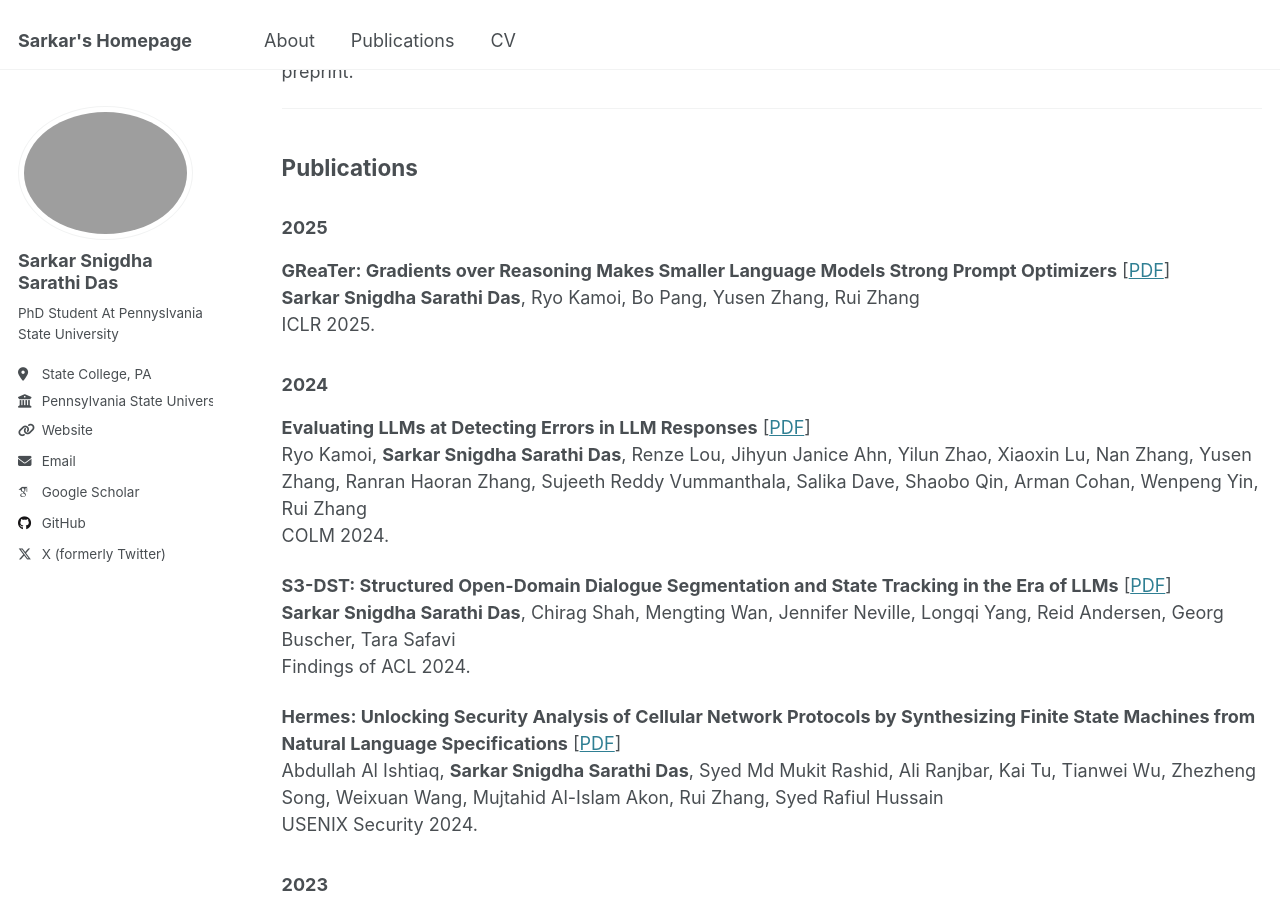
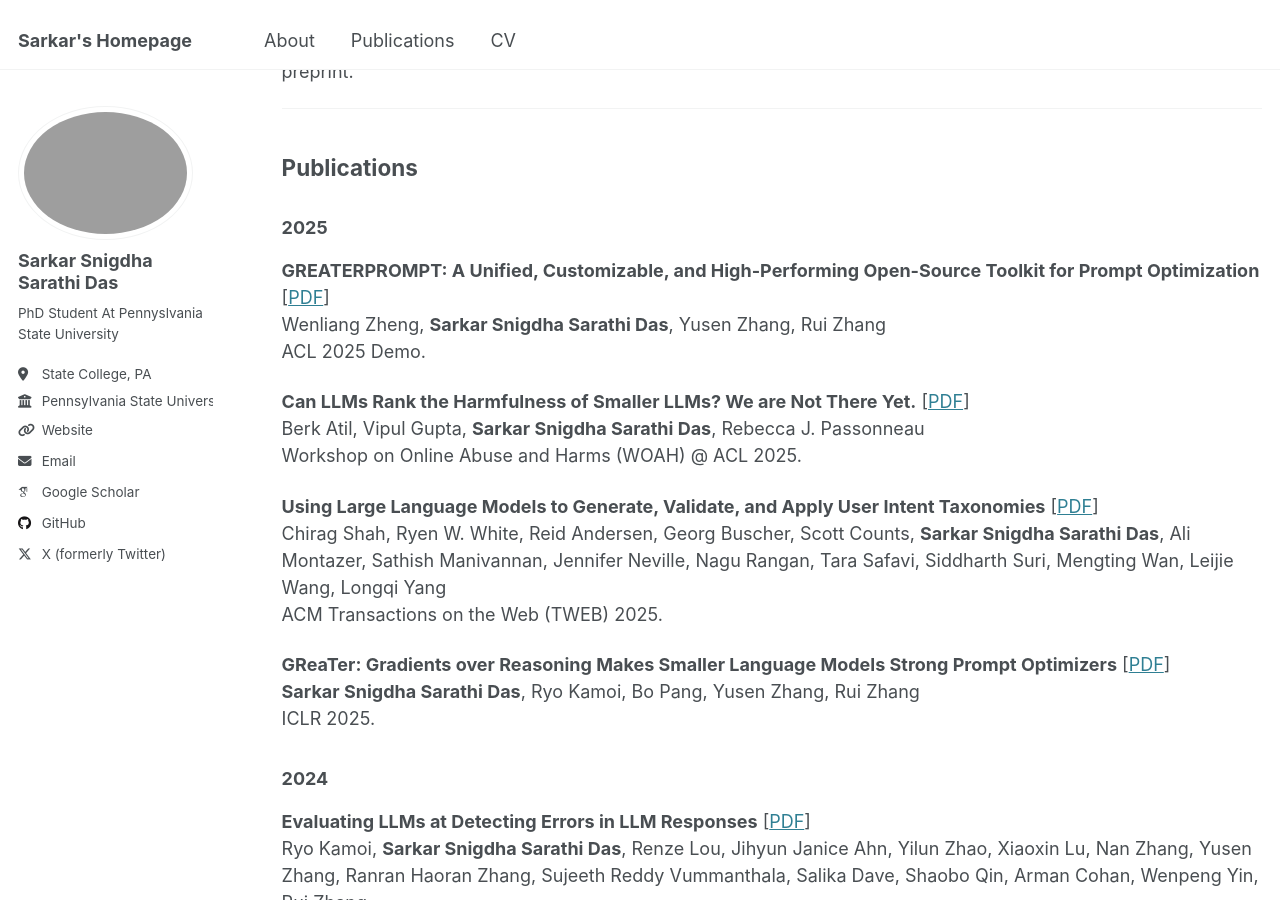
Before and after one commit to Sarathismg/sarathismg.github.io, a Jekyll site: the page built from _pages/publications.html, in a window 1280 px wide and 900 px high, scrolled down 483 px. Built offline with Jekyll 4.4.1, drawn with Linux system fonts in a browser that asks for light colours; some web fonts are replaced.

Commit message:
Update publications.html
Added Published Papers

```diff
--- a/_pages/publications.html
+++ b/_pages/publications.html
@@ -41,6 +41,33 @@ author_profile: true
   <h2>Publications</h2>
 
   <h3>2025</h3>
+
+  <div class="publication-item">
+    <p>
+      <strong>GREATERPROMPT: A Unified, Customizable, and High-Performing Open-Source Toolkit for Prompt Optimization</strong>
+      [<a href="https://arxiv.org/pdf/2504.03975.pdf" target="_blank">PDF</a>]<br>
+      Wenliang Zheng, <strong>Sarkar Snigdha Sarathi Das</strong>, Yusen Zhang, Rui Zhang<br>
+      ACL 2025 Demo.
+    </p>
+  </div>
+
+  <div class="publication-item">
+    <p>
+      <strong>Can LLMs Rank the Harmfulness of Smaller LLMs? We are Not There Yet.</strong>
+      [<a href="https://arxiv.org/pdf/2502.05291.pdf" target="_blank">PDF</a>]<br>
+      Berk Atil, Vipul Gupta, <strong>Sarkar Snigdha Sarathi Das</strong>, Rebecca J. Passonneau<br>
+      Workshop on Online Abuse and Harms (WOAH) @ ACL 2025.
+    </p>
+  </div>
+
+  <div class="publication-item">
+    <p>
+      <strong>Using Large Language Models to Generate, Validate, and Apply User Intent Taxonomies</strong>
+      [<a href="https://arxiv.org/pdf/2309.13063.pdf" target="_blank">PDF</a>]<br>
+      Chirag Shah, Ryen W. White, Reid Andersen, Georg Buscher, Scott Counts, <strong>Sarkar Snigdha Sarathi Das</strong>, Ali Montazer, Sathish Manivannan, Jennifer Neville, Nagu Rangan, Tara Safavi, Siddharth Suri, Mengting Wan, Leijie Wang, Longqi Yang<br>
+      ACM Transactions on the Web (TWEB) 2025.
+    </p>
+  </div>
 
   <div class="publication-item">
     <p>
```
